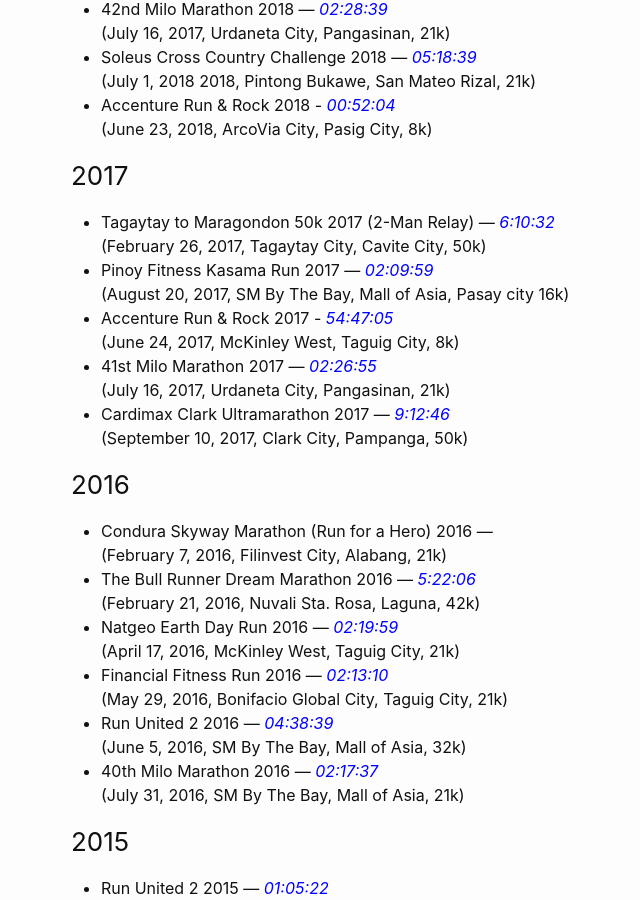
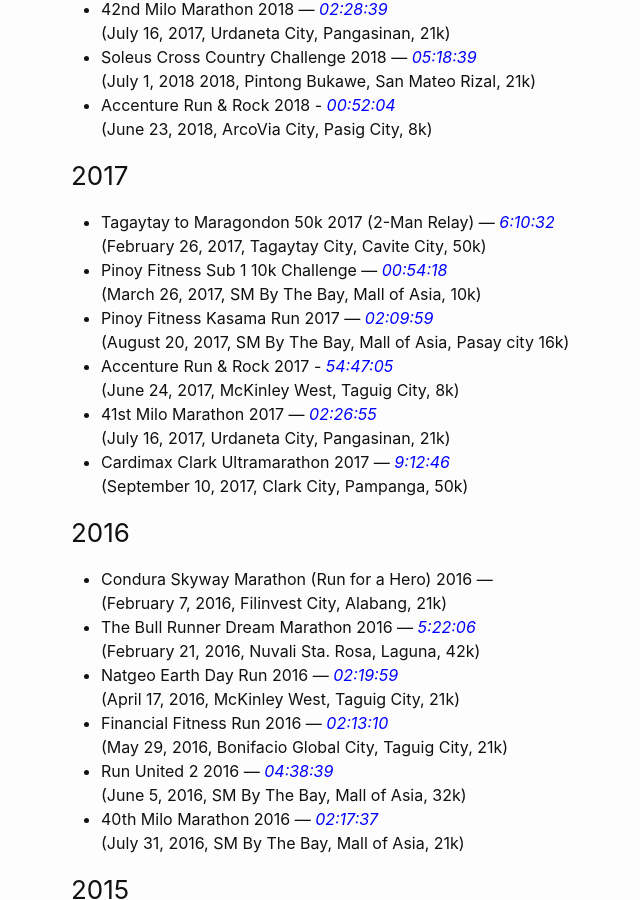
Before and after one commit to ajdeguzman/ajdeguzman.github.io, a Jekyll site: the page built from running.md, in a window 1280 px wide and 900 px high, scrolled down 854 px. Shown: the whole window, without its empty margins (199-839 px from the left). Built offline with Jekyll 4.4.1, drawn with Linux system fonts in a browser that asks for light colours.

Commit message:
Update running.md

```diff
--- a/running.md
+++ b/running.md
@@ -39,6 +39,8 @@ Below are some of my conquered and upcoming road and trail runs:
 ### 2017
 - Tagaytay to Maragondon 50k 2017 (2-Man Relay)  — *6:10:32*{: style="color: blue"}
 <br> (February 26, 2017, Tagaytay City, Cavite City, 50k)
+- Pinoy Fitness Sub 1 10k Challenge  — *00:54:18*{: style="color: blue"}
+<br> (March 26, 2017, SM By The Bay, Mall of Asia, 10k)
 - Pinoy Fitness Kasama Run 2017 — *02:09:59*{: style="color: blue"}
 <br> (August 20, 2017, SM By The Bay, Mall of Asia, Pasay city 16k)
 - Accenture Run & Rock 2017 - *54:47:05*{: style="color: blue"}
```
